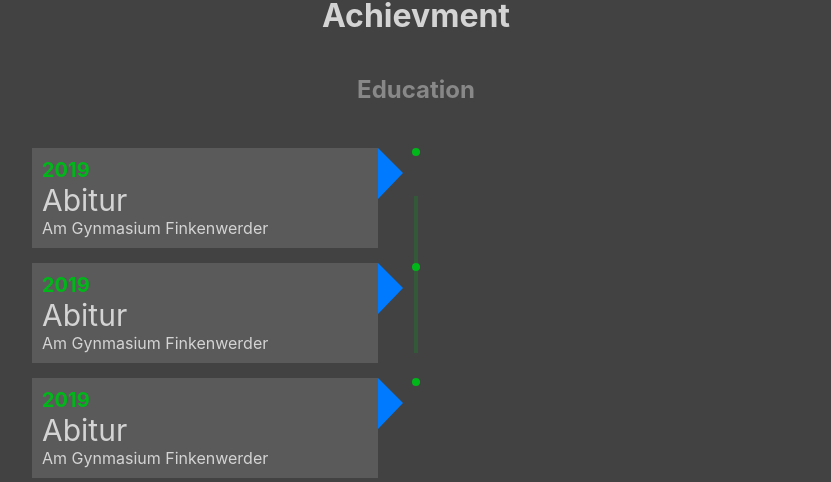
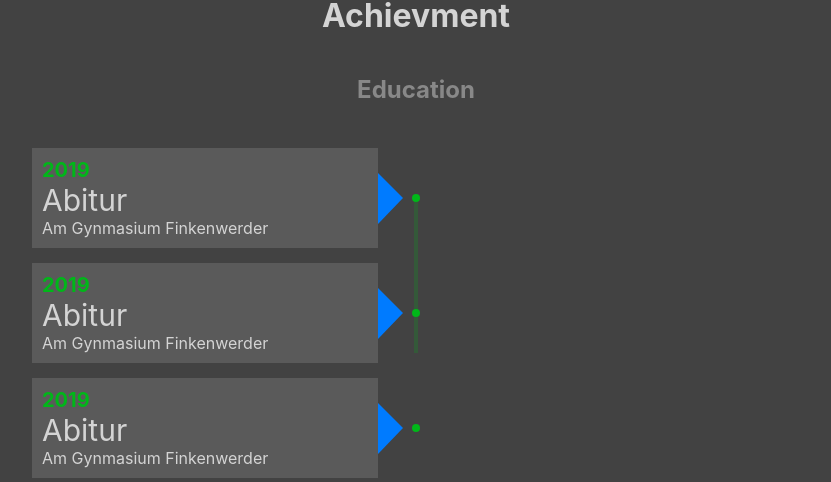
Before and after one commit to berkkan22/randy, a React (Create React App) app: page / in a window 1280 px wide. Shown: the part 1230-1712 px from the top of the page, without its empty margins (224-1055 px from the left). Built offline with nearby package versions, Linux system fonts and the light colour scheme.

Commit message:
dreieck ist jetzt am div und folgt ihm

```diff
--- a/src/Home/Full/Achievment/Achievment.js
+++ b/src/Home/Full/Achievment/Achievment.js
@@ -12,21 +12,21 @@ export default class Acievment extends Component {
         title: "Abitur",
         subtext: "Am Gynmasium Finkenwerder",
         side: "left",
-        top: 0
+        // top: 0
       },
       {
         date: 2019,
         title: "Abitur",
         subtext: "Am Gynmasium Finkenwerder",
         side: "right",
-        top: -100
+        // top: -100
       },
       {
         date: 2019,
         title: "Abitur",
         subtext: "Am Gynmasium Finkenwerder",
         side: "left",
-        top: 60
+        // top: 60
       }
     ],
     timeline_career: [
--- a/src/Home/Full/Achievment/TimeContainer.css
+++ b/src/Home/Full/Achievment/TimeContainer.css
@@ -106,6 +106,14 @@ p .timeBoxInner {
   margin-bottom: 15px;
 }
 
+.timeBoxContainerOutter .left {
+  float: left;
+}
+
+.timeBoxContainerOutter .right {
+  float: right;
+}
+
 .dot {
   width: 8px;
   height: 8px;
@@ -115,16 +123,19 @@ p .timeBoxInner {
   -moz-border-radius: 50%;
   border-radius: 50%;
   background-color: #00b719;
+  margin-top: 46px;
   left: 50%;
   margin-left: -4px;
+}
 
-  /* top: 46px */
+.dot .left {
 }
 
 .timeContainerInner {
   width: 100%;
   height: auto;
   /* background-color: cyan; */
+  position: relative;
 }
 
 .arrow {
@@ -135,12 +146,12 @@ p .timeBoxInner {
   border-width: 25px 0 26px 25px;
   border-color: transparent transparent transparent #007bff;
   position: absolute;
-  left: 45%;
+  left: 100%;
 
   /* Anpassen auf die höhe des containers da es durch
   die Schrieftgröße ändern kann
    */
-  /* top: 25px; */
+  top: 25px;
 }
 
 .timeTextInner {
--- a/src/Home/Full/Achievment/TimeContainer.js
+++ b/src/Home/Full/Achievment/TimeContainer.js
@@ -15,8 +15,8 @@ export default class TimeContainer extends Component {
       //   <span className={"arrow " + item.side}></span>
       // </div>
 
-      <div className="timeBoxContainerOutter">
-        <span className="dot"></span>
+      <div className={"timeBoxContainerOutter " + item.side}>
+        <span className={"dot " + item.side}></span>
         <div className="timeContainerInner">
           <span className="arrow"></span>
           <div className="timeTextInner">
```
